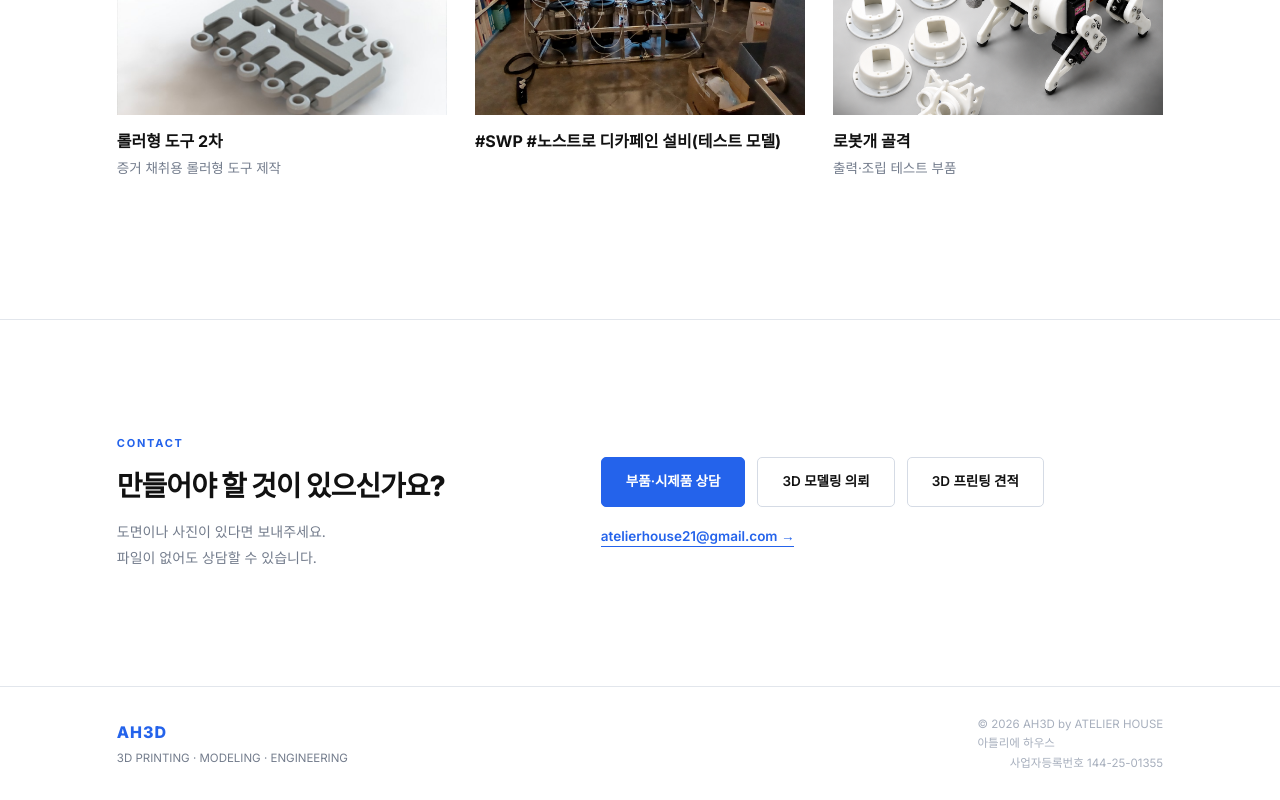
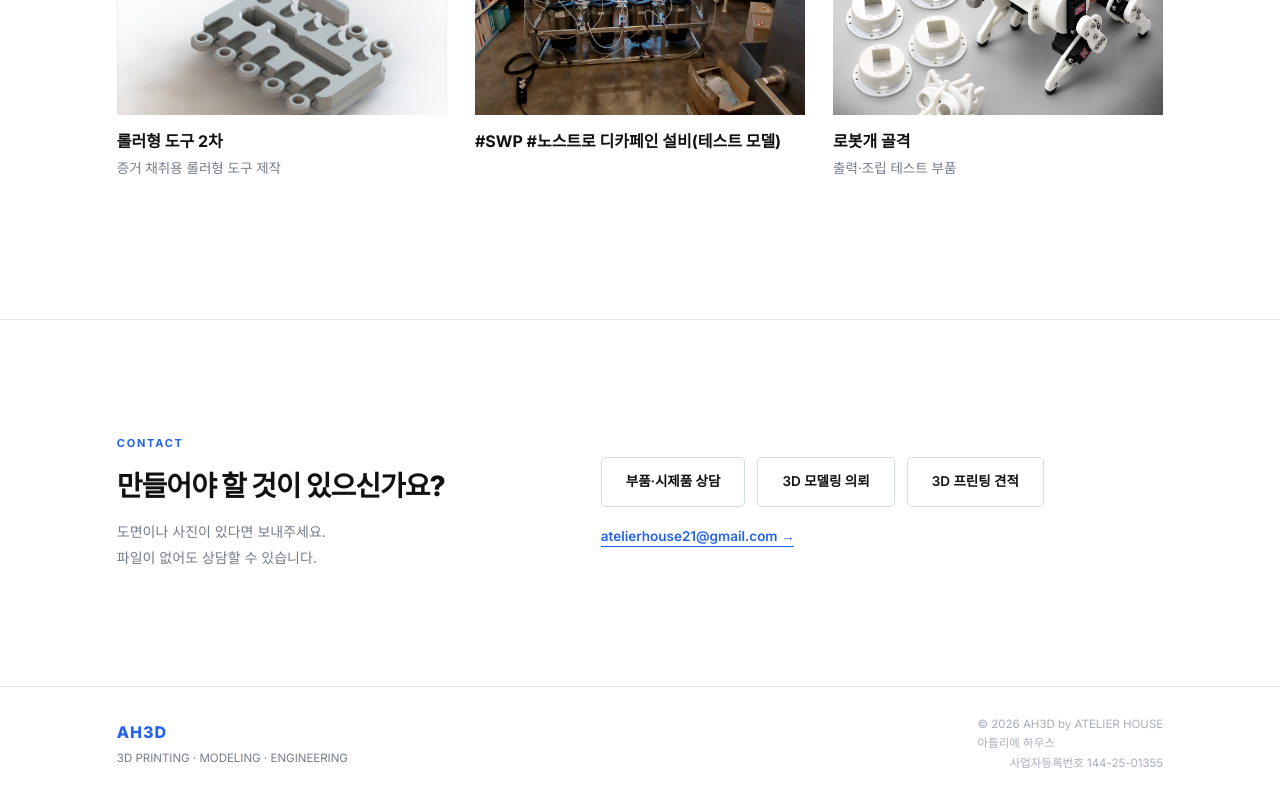
Before and after one commit to atelierhouse21-cloud/ah3d-homepage, a Next.js app: page / in a window 1280 px wide. Shown: the part 4409-5209 px from the top of the page. Built offline with nearby package versions, Linux system fonts and the light colour scheme; a web font is replaced by a local one.

Commit message:
unify contact button style
"부품·시제품 상담" 버튼만 파란색으로 튀어 보이던 것을 나머지 버튼과
동일한 흰바탕/검정글씨 스타일로 통일. ContactSection.tsx에서
className="btn primary" → className="btn"으로 변경, CSS는 수정하지 않음.

```diff
--- a/components/home/ContactSection.tsx
+++ b/components/home/ContactSection.tsx
@@ -16,7 +16,7 @@ export default function ContactSection() {
         </div>
         <div className="contact-right">
           <div className="contact-btns">
-            <a href={inquiryHref("engineering")} className="btn primary">부품·시제품 상담</a>
+            <a href={inquiryHref("engineering")} className="btn">부품·시제품 상담</a>
             <a href={inquiryHref("modeling")} className="btn">3D 모델링 의뢰</a>
             <a href={QUOTE_URL} className="btn">3D 프린팅 견적</a>
           </div>
```
Also changed, not shown: 1 other file (tests, documents, lock files or other folders).
